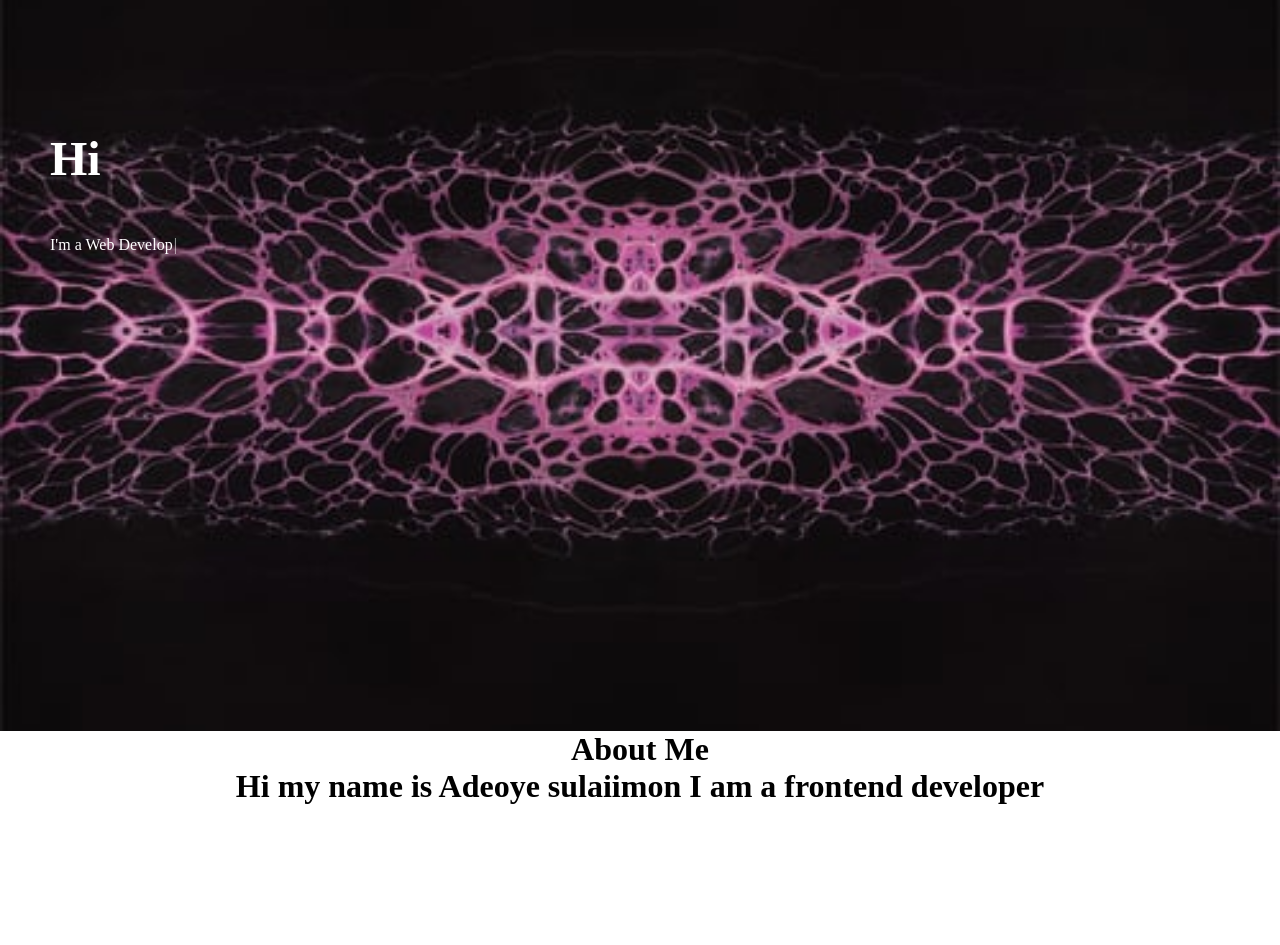
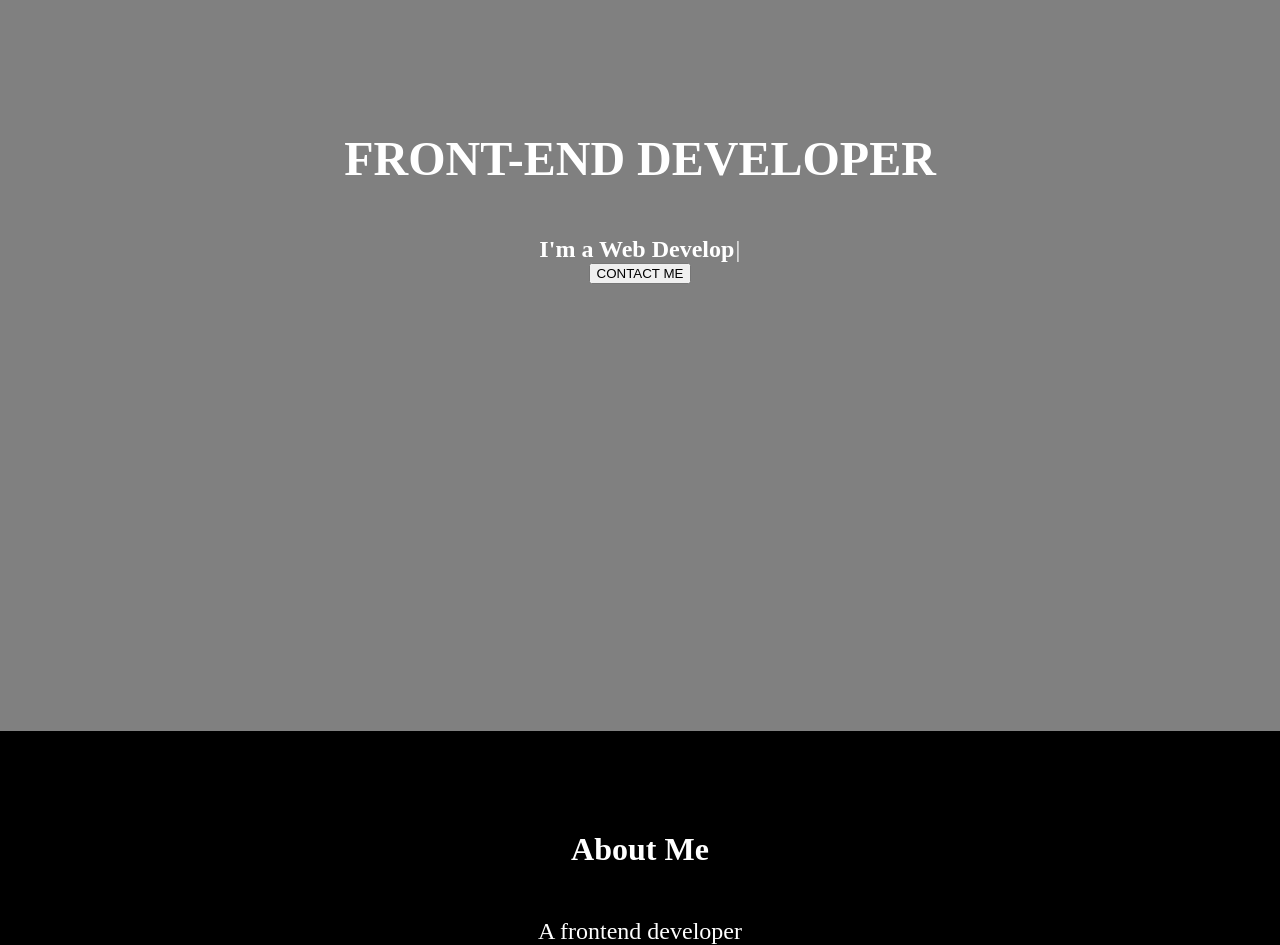
Before and after one commit to adeoye99/myportfolio, a React (Create React App) app: page / in a window 1280 px wide. Shown: the part 160-1105 px from the top of the page. Before the commit the page ends 965 px from the top, so only its background shows below. Built offline with nearby package versions, Linux system fonts and the light colour scheme.

Commit message:
home section correction

```diff
--- a/src/Herocomponent/Hero.jsx
+++ b/src/Herocomponent/Hero.jsx
@@ -5,6 +5,7 @@ import Typewriter from "typewriter-effect"
 
 const HeroSection = styled.section  `
 height: 100vh;
+background-color:grey;
 max-height: 1100px;
 position:relative;
 overflow:hidden;
@@ -69,9 +70,9 @@ max-width:1600px;
 width:calc(100% - 100px);
 color:white;
 justify-content: center;
-text-align: left;
+text-align: center;
 h1{
-    text-align:left;
+    text-align:center;
     color: white;
 
 }
@@ -113,17 +114,20 @@ const HeroTitle = styled.div`
     text align: center;
     justify-content: center;
 }`
+const Button = styled.button`
+
+`
 
 
 function Hero() {
         return (
         <HeroSection>
              <Herowrapper>
-                <HeroImage src = "/Images/background.jpeg" alt = "my image"/>
                  <HeroContent>
                      <HeroTitle>
-                         <h1>Hi</h1>
+                         <h1>FRONT-END DEVELOPER </h1>
                     </HeroTitle>
+                    <Typewritereffect>
                          <Typewriter
                           options= {{
                               autoStart:true,
@@ -136,6 +140,9 @@ function Hero() {
                               ],
                           }}
                          />
+                    </Typewritereffect>
+                    <Button>CONTACT ME</Button>
+
                 </HeroContent>
                </Herowrapper>
          </HeroSection>
--- a/src/Navbarcomponents/Navcomp.js
+++ b/src/Navbarcomponents/Navcomp.js
@@ -3,8 +3,8 @@ import { NavLink as Link } from "react-router-dom";
 import styled from "styled-components";
 
 export const Nav = styled.nav`
-background-color: black;
-color : white;
+background-color: white;
+color: black;
 height: 85px;
 display: flex;
 width:100%;
@@ -37,8 +37,10 @@ export const Bars = styled(FaBars)`
 display:none;
 color: #808080;
 @media  only screen and (max-width: 768px) {
-	display: block;
-	margin-right:0;
+	display:block;
+	position:absolute;
+	right: 0;
+	color:black;
 	transform: translate(-100%, 75%);
 	font-size: 1.8rem;
 	cursor: pointer;
--- a/src/Pages/About.jsx
+++ b/src/Pages/About.jsx
@@ -2,14 +2,31 @@ import React from 'react';
 import styled from "styled-components"
 
 const Aboutcontainer = styled.div`
-text-align: center
+color: white;
+text-align:left;
+background-color:black;
+padding-top:100px;
+
+
+
 `
+const Abouttitle = styled.h1`
+   text-align: center;
+
+`
+const Aboutcontent = styled.p`
+   text-align: center;
+   margin-top: 50px;
+   font-size: 1.5rem;
+
+`
+
 
 function About() {
   return <Aboutcontainer className="about">
-    <h1>About Me</h1>
-    <h1>Hi my name is Adeoye sulaiimon I am a frontend developer</h1>
-  </Aboutcontainer>;
+    <Abouttitle>About Me</Abouttitle>
+    <Aboutcontent>  A frontend developer</Aboutcontent>
+  </Aboutcontainer>
 }
 
 export default About;
```
